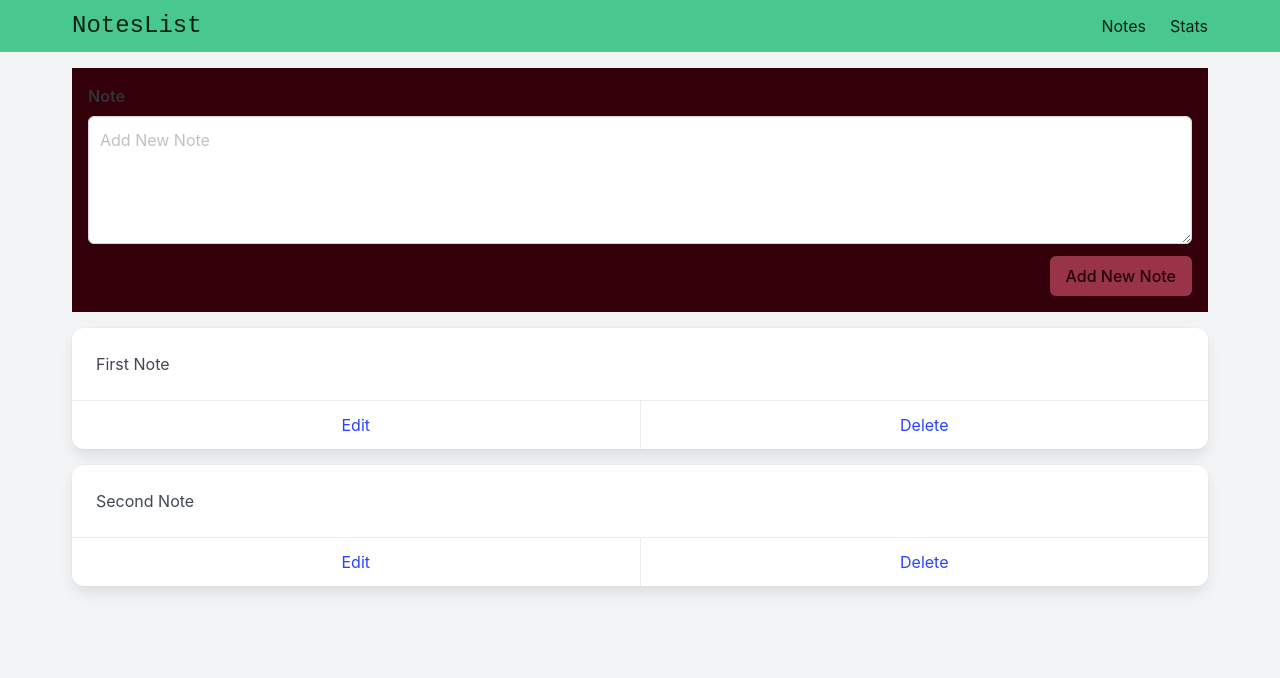
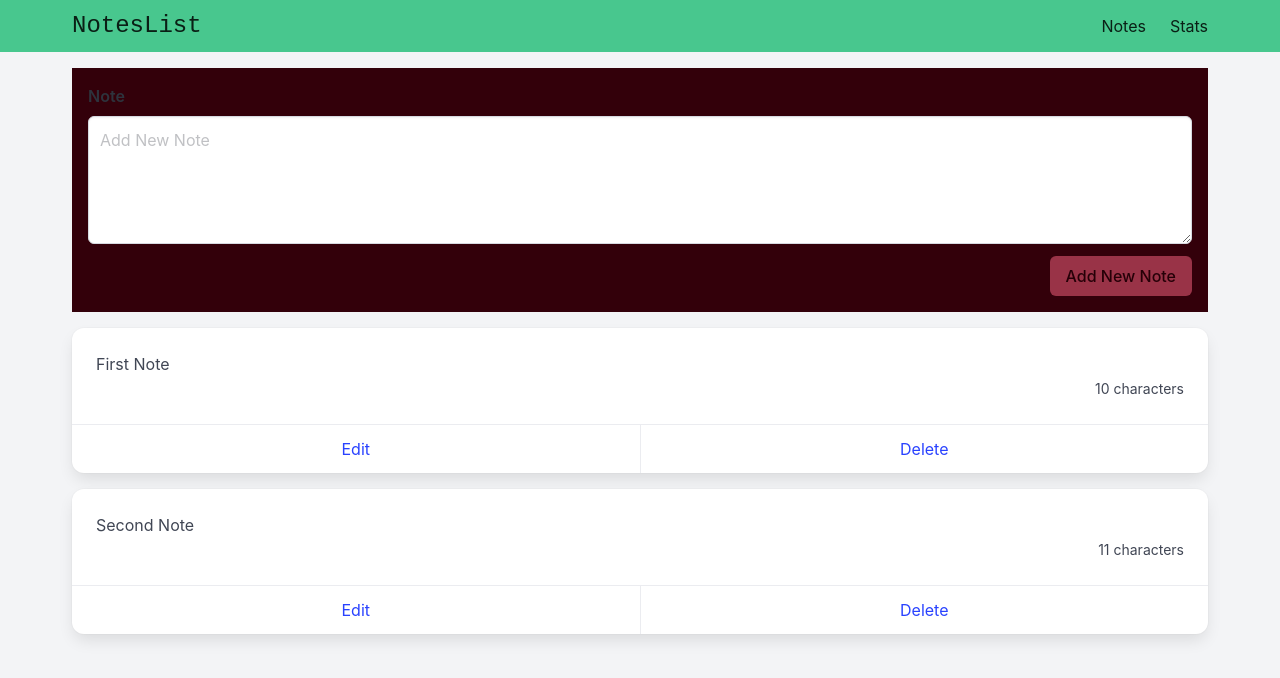
Before and after one commit to sazzad-git/notesList-vue, a Vue app: page /#/ in a window 1280 px wide. Shown: the top 678 px of the page. Built offline with nearby package versions, Linux system fonts and the light colour scheme.

Commit message:
Add delete function with emits

```diff
--- a/src/Views/NotesView.vue
+++ b/src/Views/NotesView.vue
@@ -25,21 +25,17 @@
     </div>
   </div>
 
-  <div class="card mb-4" v-for="note in notes" :key="note.id">
-    <div class="card-content">
-      <div class="content">
-        {{ note.content }}
-      </div>
-    </div>
-    <footer class="card-footer">
-      <a href="#" class="card-footer-item">Edit</a>
-      <a href="#" class="card-footer-item">Delete</a>
-    </footer>
-  </div>
+  <SingleNote
+    v-for="note in notes"
+    :key="note.id"
+    :note="note"
+    @onDeleteClicked="deleteNote"
+  />
 </template>
 
 <script setup>
 import { ref } from "vue";
+import SingleNote from "../components/Notes/SingleNote.vue";
 const notes = ref([
   { id: "id1", content: "First Note" },
   { id: "id2", content: "Second Note" },
@@ -60,4 +56,8 @@ const addNote = () => {
   newNote.value = "";
   newNoteRef.value.focus();
 };
+
+const deleteNote = (idToDelete) => {
+  notes.value = notes.value.filter((note) => note.id !== idToDelete);
+};
 </script>
--- /dev/null
+++ b/src/components/Notes/SingleNote.vue
@@ -0,0 +1,40 @@
+<template>
+  <div class="card mb-4">
+    <div class="card-content">
+      <div class="content">
+        {{ note.content }}
+        <div class="has-text-right has- text-grey-light">
+          <small>{{ characterLength }} </small>
+        </div>
+      </div>
+    </div>
+    <footer class="card-footer">
+      <a href="#" class="card-footer-item">Edit</a>
+      <a href="#" class="card-footer-item" @click.prevent="handleDeleteClick"
+        >Delete</a
+      >
+    </footer>
+  </div>
+</template>
+
+<script setup>
+import { computed } from "vue";
+
+const props = defineProps({
+  note: {
+    type: Object,
+    required: true,
+  },
+});
+
+const emit = defineEmits(["onDeleteClicked"]);
+const characterLength = computed(() => {
+  const noteLength = props.note.content.length;
+  const description = noteLength > 1 ? "characters" : "character";
+  return `${props.note.content.length} ${description}`;
+});
+
+const handleDeleteClick = () => {
+  emit("onDeleteClicked", props.note.id);
+};
+</script>
```
